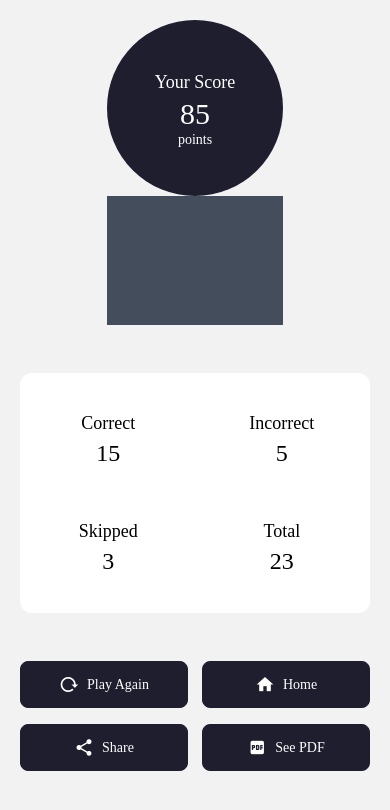
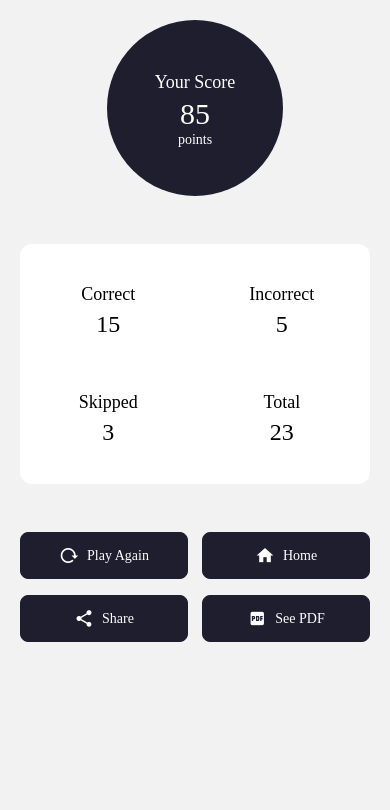
Before and after one commit to boy-scripter/react-native-education, a React Native app: screen /result in a window 390 px wide. Shown: the top 810 px of the page. Built offline with nearby package versions, Linux system fonts and the light colour scheme.

Commit message:
ripple effect animation

```diff
--- /dev/null
+++ b/src/animation/RippleEffect.tsx
@@ -0,0 +1,56 @@
+import {useEffect} from 'react';
+import {View} from 'react-native';
+import Animated, {useAnimatedStyle, SharedValue, useSharedValue, withTiming, interpolate, interpolateColor, withRepeat, withDelay} from 'react-native-reanimated';
+import {twMerge} from 'tailwind-merge';
+
+type RippleEffectProps = {
+  children: React.ReactNode;
+  className?: string;
+  color: string;
+  count?: number;
+  duration?: number;
+};
+
+const RippleEffect = ({children, className, color, count = 3, duration = 2500}: RippleEffectProps) => {
+  // Create an array of shared values, one for each ripple
+  const ripples = Array.from({length: count}, () => useSharedValue(1));
+
+  useEffect(() => {
+    ripples.forEach((ripple, i) => {
+      ripple.value = withDelay(
+        i * (duration / count), // slight stagger per ripple
+        withRepeat(
+          withTiming(0, {duration}),
+          -1, // loop infinitely
+          false, // no reverse
+        ),
+      );
+    });
+  }, []);
+
+  const animatedStyle = (ripple: SharedValue<number>, delayFactor: number) =>
+    useAnimatedStyle(() => {
+      const scale = interpolate(ripple.value, [1, 0], [1, 1.7]);
+      const backgroundColor = interpolateColor(ripple.value, [1, 0], [color, color + '00']);
+
+      return {
+        backgroundColor,
+        transform: [{scale}],
+      };
+    });
+
+  return (
+    <View className="relative">
+      {children}
+      {ripples.map((ripple, i) => (
+        <Animated.View
+          key={i}
+          style={animatedStyle(ripple, 0.3 + i * 0.3)} // staggered scale
+          className={twMerge('absolute -z-10 h-full aspect-square', className)}
+        />
+      ))}
+    </View>
+  );
+};
+
+export default RippleEffect;
--- a/src/screens/dashboard/result.screen.tsx
+++ b/src/screens/dashboard/result.screen.tsx
@@ -1,11 +1,10 @@
+import React from 'react';
 import Button from '@components/ui/Button';
 import colorConstant from '@constant/color.constant';
 import {navigate} from '@hooks/useNavigation.hook';
-import React, {useEffect} from 'react';
 import {View, Text, Share} from 'react-native';
-import Animated, {useAnimatedStyle, useSharedValue, withTiming, interpolate, interpolateColor} from 'react-native-reanimated';
 import Icon from 'react-native-vector-icons/MaterialCommunityIcons';
-import {twMerge} from 'tailwind-merge';
+import RippleEffect from '@animation/RippleEffect';
 
 const ResultScreen: React.FC = () => {
   const buttons = [
@@ -20,7 +19,7 @@ const ResultScreen: React.FC = () => {
       <View className="flex-1">
         {/* circle */}
         <View className="flex w-full items-center">
-          <RippleEffect color={colorConstant.greyish[200]} className="rounded-full">
+          <RippleEffect count={5} color={colorConstant.greyish[200]} className="rounded-full">
             <View className="w-44 h-44 mx-auto rounded-full bg-theme items-center justify-center">
               <Text className="text-lg text-white font-interBold">Your Score</Text>
               <Text className="text-3xl text-white font-interBold">85</Text>
@@ -67,38 +66,3 @@ const ResultScreen: React.FC = () => {
   );
 };
 export default ResultScreen;
-
-export interface RippleEffectProps {
-  children: React.ReactNode;
-  className?: string;
-  color: string;
-  duration?: number;
-}
-
-const RippleEffect = ({children, className, color, duration = 1000}: RippleEffectProps) => {
-  const rippleOpacity = useSharedValue(1);
-
-  const animatedStyle = useAnimatedStyle(() => {
-    const scale = interpolate(rippleOpacity.value, [1, 0], [30, 500]);
-    const backgroundColor = interpolateColor(rippleOpacity.value, [1, 0], [color, color + '00']);
-
-    return {
-      backgroundColor,
-      padding: scale,
-    };
-  });
-
-  useEffect(() => {
-    setInterval(() => {
-      rippleOpacity.set(1);
-      rippleOpacity.value = withTiming(0, {duration: duration * 2.5});
-    }, duration);
-  }, []);
-
-  return (
-    <View className="relative">
-      {children}
-      <Animated.View style={animatedStyle} className={twMerge('absolute z-10 h-full aspect-square',className)}></Animated.View>
-    </View>
-  );
-};
```
